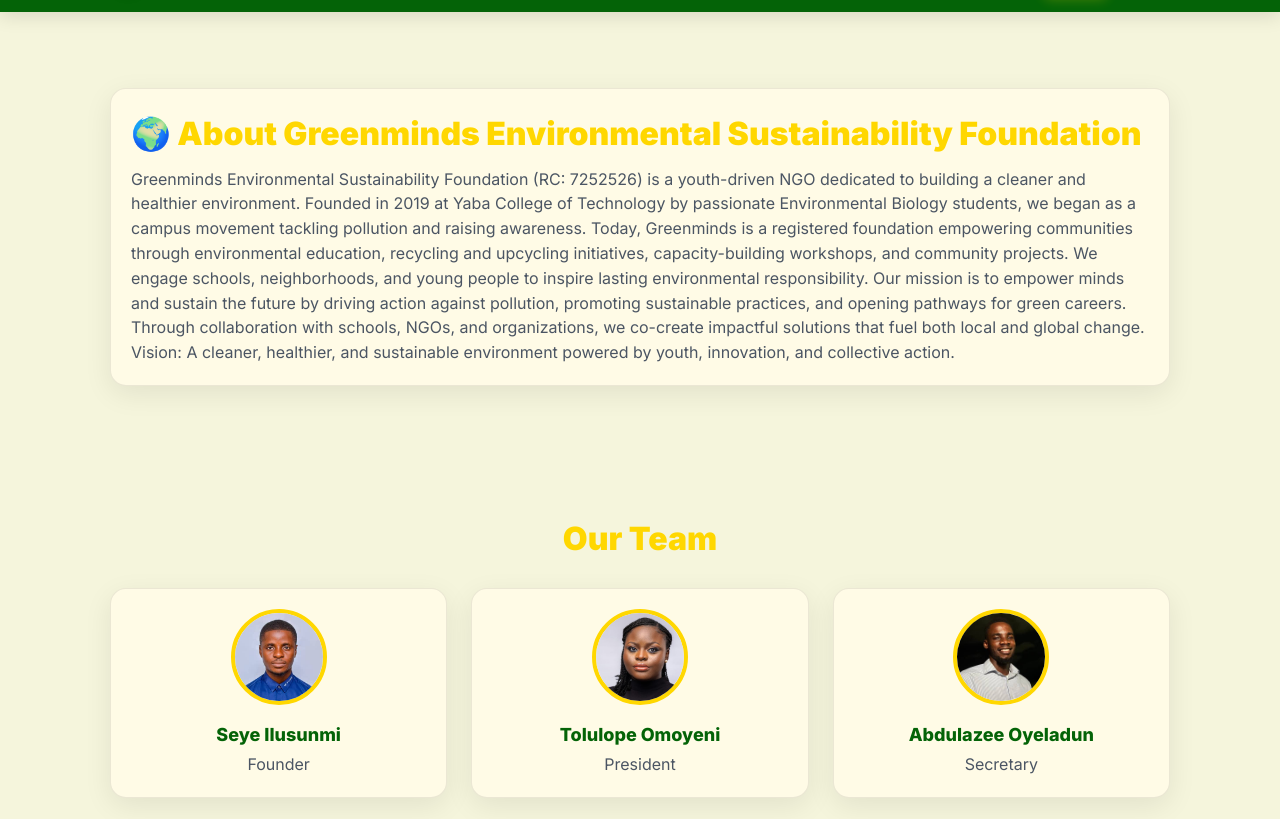
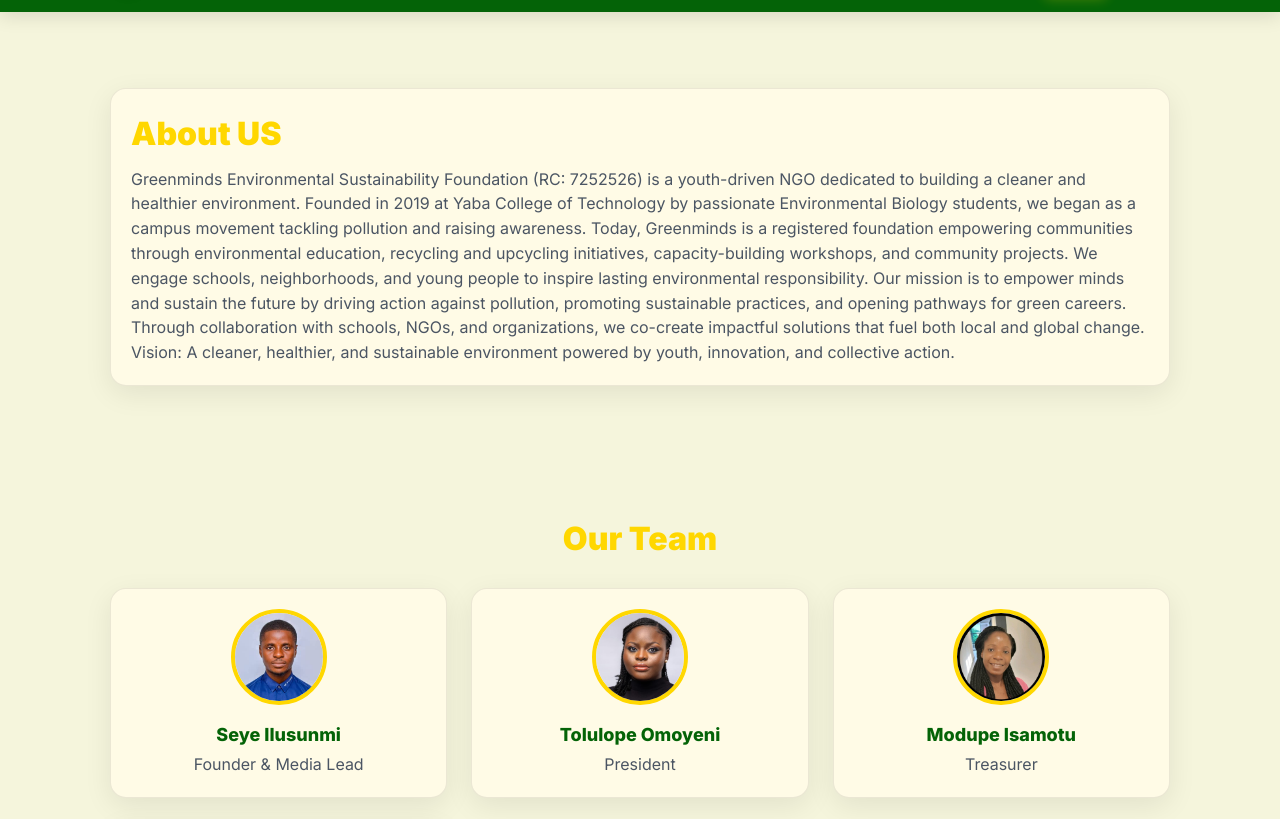
Before and after one commit to Izzymoney526/Green-Minds-site, a plain HTML site: page public/about.html in a window 1280 px wide. Shown: the part 60-879 px from the top of the page. Drawn offline with Linux system fonts and the light colour scheme.

Commit message:
Deploy Green Minds website — full build

```diff
--- a/public/about.html
+++ b/public/about.html
@@ -60,7 +60,7 @@
     <section class="fade-in" aria-labelledby="about-hero-title">
       <div class="container">
         <div class="card">
-          <h1 id="about-hero-title" style="margin:0 0 .5rem 0; font-size:2rem; font-weight:900; color: var(--gold);">🌍 About Greenminds Environmental Sustainability Foundation</h1>
+          <h1 id="about-hero-title" style="margin:0 0 .5rem 0; font-size:2rem; font-weight:900; color: var(--gold);">About US</h1>
           <p style="margin:0; color: var(--muted);">
 Greenminds Environmental Sustainability Foundation (RC: 7252526) is a youth-driven NGO dedicated to building a cleaner and healthier environment. Founded in 2019 at Yaba College of Technology by passionate Environmental Biology students, we began as a campus movement tackling pollution and raising awareness.
 
@@ -79,15 +79,22 @@ Vision: A cleaner, healthier, and sustainable environment powered by youth, inno
       <div class="container">
         <h2 class="section-title" id="team-title">Our Team</h2>
         <div class="grid-3">
-          <article class="card center" aria-label="Founder & CEO">
-            <img src="assets/team-founder.jpg" alt="Portrait, Founder" width="96" height="96" style="margin:0 auto 1rem auto; border-radius:50%; border: 4px solid var(--gold);" loading="lazy" />
+          <article class="card center" aria-label="Founder & Media lead">
+            <img src="assets/team-founder.jpg" alt="Portrait, Founder & CEO" width="96" height="96" style="margin:0 auto 1rem auto; border-radius:50%; border: 4px solid var(--gold);" loading="lazy" />
             <h3 style="margin:.25rem 0;">Seye Ilusunmi</h3>
-            <p style="margin:0; color: var(--muted);">Founder</p>
+            <p style="margin:0; color: var(--muted);">Founder &amp; Media Lead</p>
+          </article>
           </article>
           <article class="card center" aria-label="President">
             <img src="assets/team-president.jpg" alt="Portrait, President" width="96" height="96" style="margin:0 auto 1rem auto; border-radius:50%; border: 4px solid var(--gold);" loading="lazy" />
             <h3 style="margin:.25rem 0;">Tolulope Omoyeni</h3>
             <p style="margin:0; color: var(--muted);">President</p>
+          </article>
+          <article class="card center" aria-label="Treasurer">
+            <img src="assets/team-treasurer.jpg" alt="Portrait, Treasurer" width="96" height="96" style="margin:0 auto 1rem auto; border-radius:50%; border: 4px solid var(--gold);" loading="lazy" />
+            <h3 style="margin:.25rem 0;">Modupe Isamotu</h3>
+            <p style="margin:0; color: var(--muted);">Treasurer</p>
+        </article>
           </article>
           <article class="card center" aria-label="Secrtary">
             <img src="assets/team-secretary.jpg" alt="Portrait, Secretary" width="96" height="96" style="margin:0 auto 1rem auto; border-radius:50%; border: 4px solid var(--gold);" loading="lazy" />
```
Also changed, not shown: public/index.html (+2 -2 lines).
